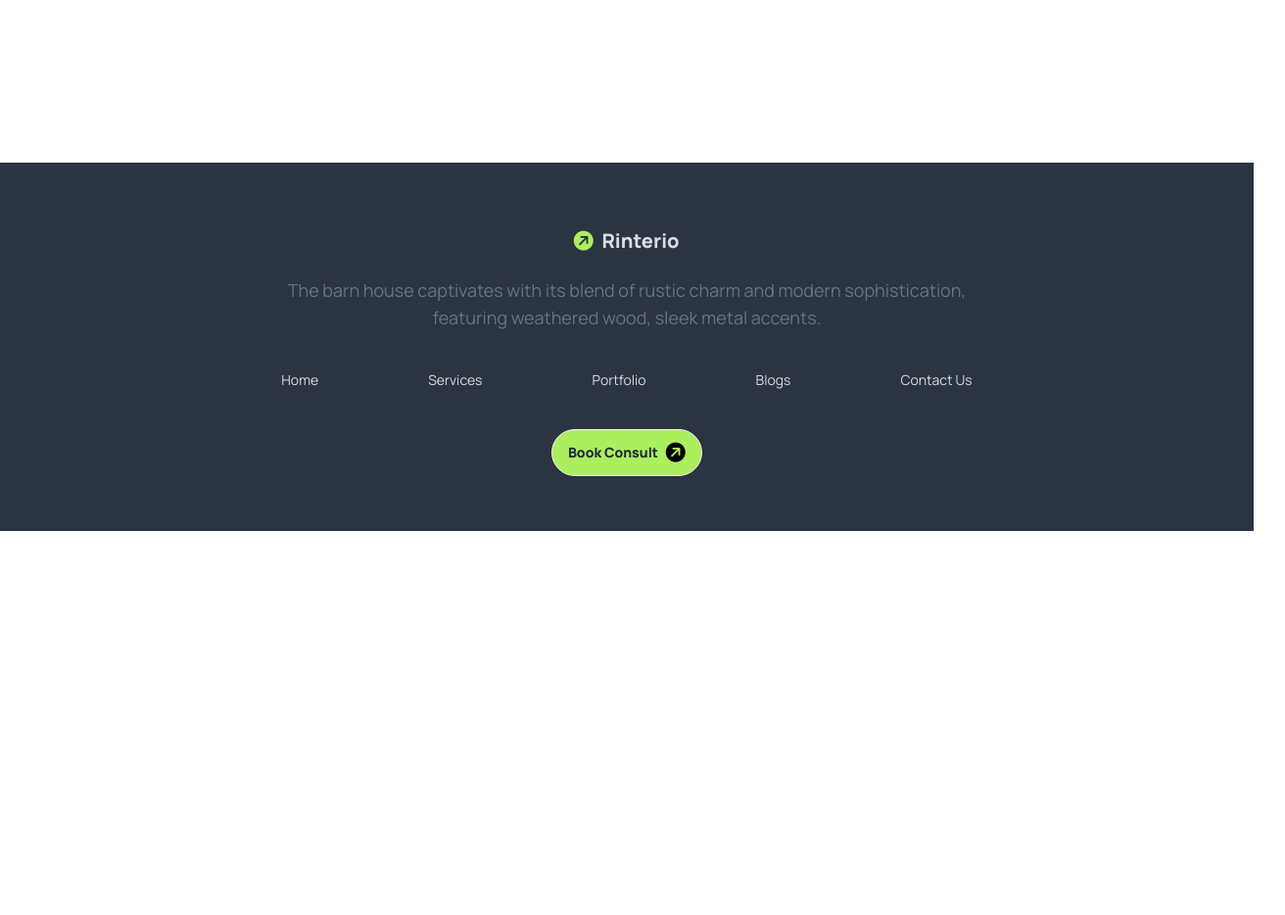
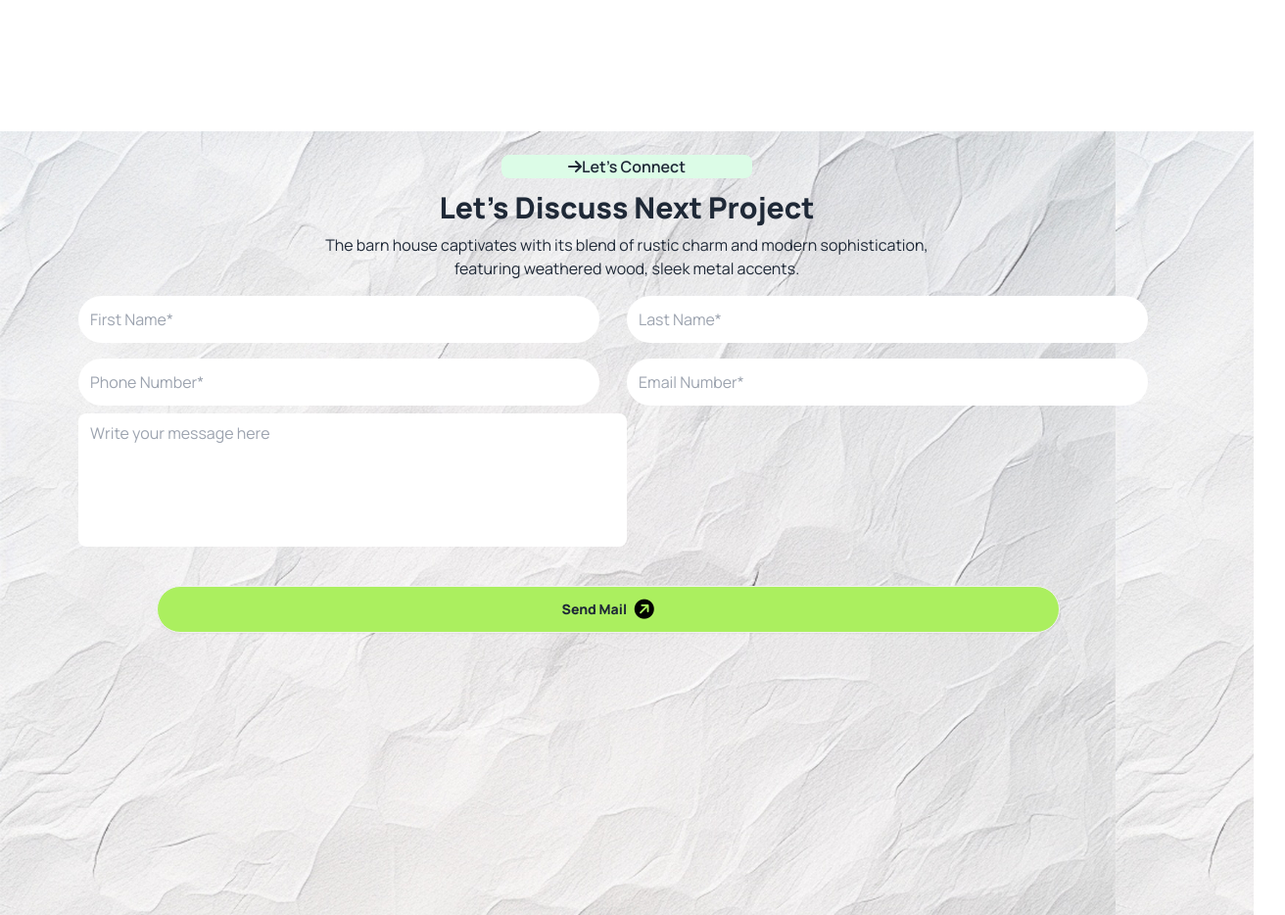
Before and after one commit to rima2787/B10-Assignment-03, a plain HTML site: page index.html in a window 1280 px wide. Shown: the part 3260-4194 px from the top of the page at 98% size, 1312 px wide, since content can reach past the window. Before the commit the page ends 3802 px from the top, so only its background shows below. Drawn offline with nearby package versions, Linux system fonts and the light colour scheme.

```diff
--- a/index.html
+++ b/index.html
@@ -266,13 +266,81 @@
             </div>
         </div>
 
+        <!-- Let's connect -->
+        <div class="img">
+            <div class="min-h-screen">
+                <div class="text-center pt-1">
+                    <div class="lg:w-[20%]  w-[50%] h-[50%] mx-auto mb-3 mt-5">
+                        <h6 class="font-semibold  bg-green-100 rounded-lg"><i class="fa-solid fa-arrow-right"></i>Let’s
+                            Connect</h6>
+                    </div>
+                    <div class="mb-2">
+                        <h3 class="text-3xl font-extrabold pb-2">Let’s Discuss Next Project</h3>
+                        <p>The barn house captivates with its blend of rustic charm and modern
+                            sophistication,<br>featuring
+                            weathered wood, sleek metal accents.</p>
+                    </div>
+                </div>
+                <div class="grid grid-cols-1 lg:grid-cols-2 px-2 lg:px-20 mx-auto">
+                    <div class="my-2 ">
+                        <div class="h-[100%] w-[95%]  rounded-full bg-white">
+                            <input class="mt-3 ml-3 mb-3" type="text" name="" id="" placeholder="First Name*">
+                        </div>
+                    </div>
+                    <div class="my-2 ">
+                        <div class="h-[100%] w-[95%] rounded-full bg-white">
+                            <input class="mt-3 ml-3 mb-3" type="text" name="" id="" placeholder="Last Name*">
+                        </div>
+                    </div>
+                    <div class="my-2">
+                        <div class="h-[100%] w-[95%] rounded-full bg-white">
+                            <input class="mt-3 ml-3 mb-3" type="number" name="" id="" placeholder="Phone Number*">
+                        </div>
+                    </div>
+                    <div class="my-2">
+                        <div class=" h-[100%] w-[95%] rounded-full bg-white">
+                            <input class="mt-3 ml-3 mb-3" type="email" name="" id="" placeholder="Email Number*">
+                        </div>
+                    </div>
+                    <div class="h-[100%] w-[100%]  bg-white rounded-lg">
+                        <div class="my-2 h-[100%]">
+
+                            <fieldset class="h-[100%] w-[50%] ">
+                                <legend class="text-gray-400 pl-3">
+                                    Write your message here
+                                </legend>
+                                <fieldset class="h-[100%] w-[50%]">
+                                    <legend class="text-white">
+                                        Write your message here
+                                    </legend>
+                                    <fieldset class="h-[100%] w-[100%]">
+                                        <legend class="text-white">
+                                            Write your message here
+                                        </legend>
+                                    </fieldset>
+                                </fieldset>
+                            </fieldset>
+                        </div>
+                    </div>
+
+                </div>
+                <div class="lg:ml-40  mx-14 lg:mt-10 mt-4 pb-4 w-[90%]">
+                    <button class="btn bg-green-primary font-extrabold w-[80%] rounded-full">
+                        Send Mail<i class=" -rotate-45 fa-solid fa-circle-arrow-right "
+                            style="color:black; font-size: 20px;"></i></button>
+                </div>
+            </div>
+
     </main>
 
+    <footer>
+        <div class="bg-base-100">
             <footer class="footer footer-center bg-neutral text-neutral-content py-14 mt-8">
                 <aside>
-            <a class="btn btn-ghost text-xl font-extrabold mb-1"><i class=" -rotate-45 fa-solid fa-circle-arrow-right "
-                    style="color:#ABEF5F"> </i>Rinterio</a>
-            <p class="text-gray-500 text-lg px-10">The barn house captivates with its blend of rustic charm and modern
+                    <a class="btn btn-ghost text-xl font-extrabold mb-1"><i
+                            class=" -rotate-45 fa-solid fa-circle-arrow-right " style="color:#ABEF5F"> </i>Rinterio</a>
+                    <p class="text-gray-500 text-lg px-10">The barn house captivates with its blend of rustic charm and
+                        modern
                         sophistication,<br> featuring weathered wood, sleek metal accents.</p>
                 </aside>
                 <nav>
@@ -284,7 +352,8 @@
                         <a>Contact Us</a>
                     </div>
                     <a class="btn bg-green-primary font-extrabold rounded-full">Book Consult<i
-                    class=" -rotate-45 fa-solid fa-circle-arrow-right " style="color:black; font-size: 20px;"></i></a>
+                            class=" -rotate-45 fa-solid fa-circle-arrow-right "
+                            style="color:black; font-size: 20px;"></i></a>
                 </nav>
         </div>
     </footer>
```
Lines whose indentation alone changed are shown as unchanged.
